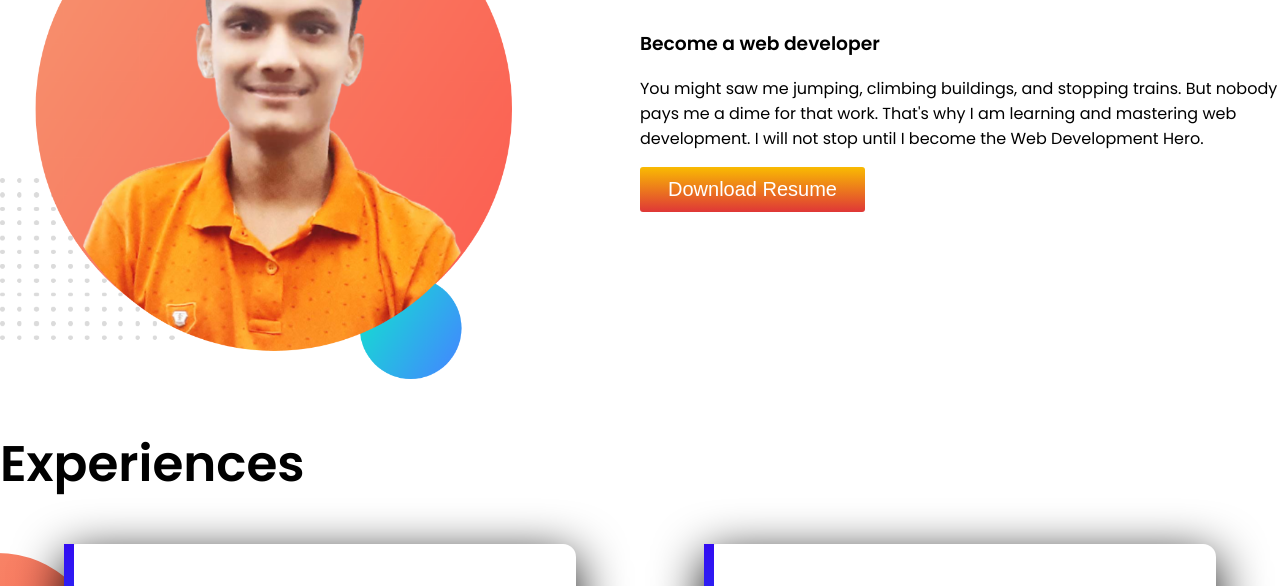
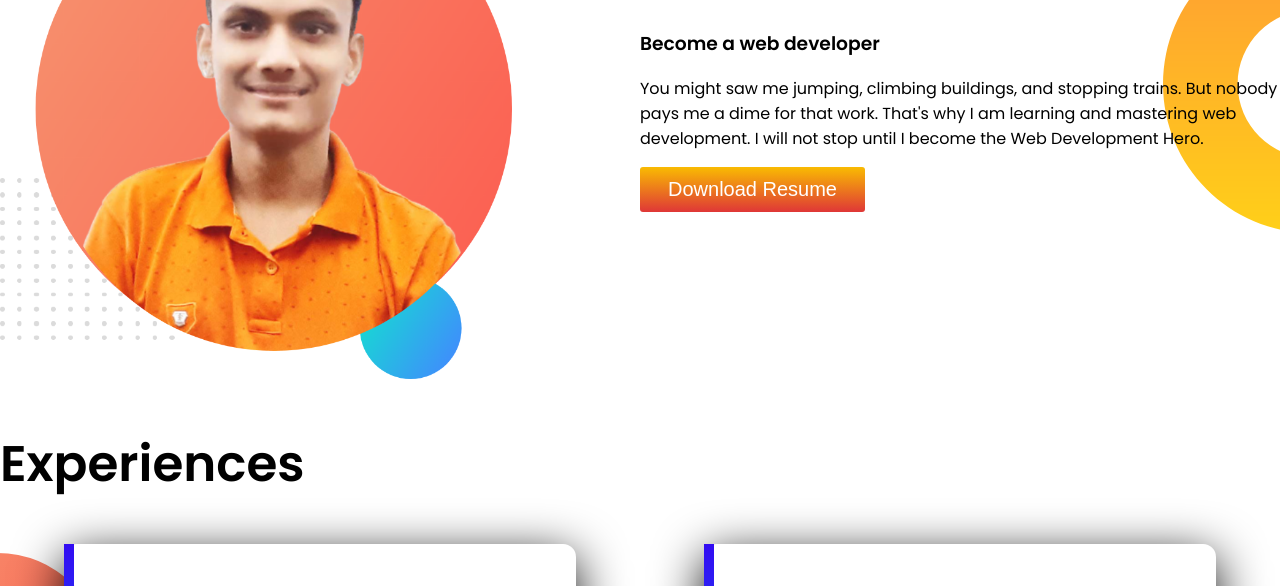
Before and after one commit to jontudas/devportfolio, a plain HTML site: page index.html in a window 1280 px wide. Shown: the part 705-1291 px from the top of the page. Drawn offline with Linux system fonts and the light colour scheme.

Commit message:
backgorunt image add

```diff
--- a/style.css
+++ b/style.css
@@ -34,6 +34,9 @@ button {
 .dream_big {
     display: flex;
     padding-top: 88px;
+    background-image: url(images/dream-bg.png);
+    background-repeat: no-repeat;
+    background-position: right;
 }
 .dream_big img {
     width: 80%;
```
